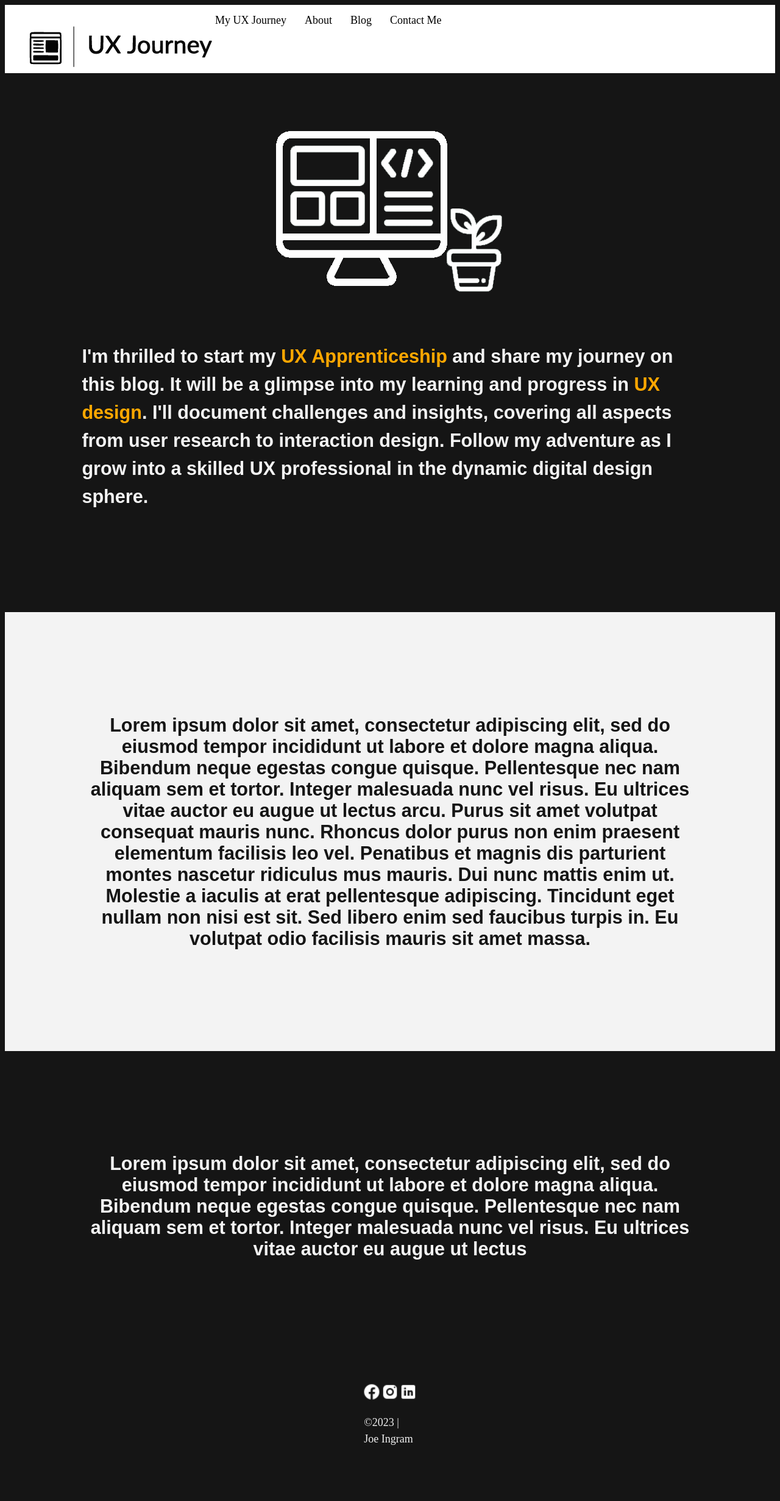
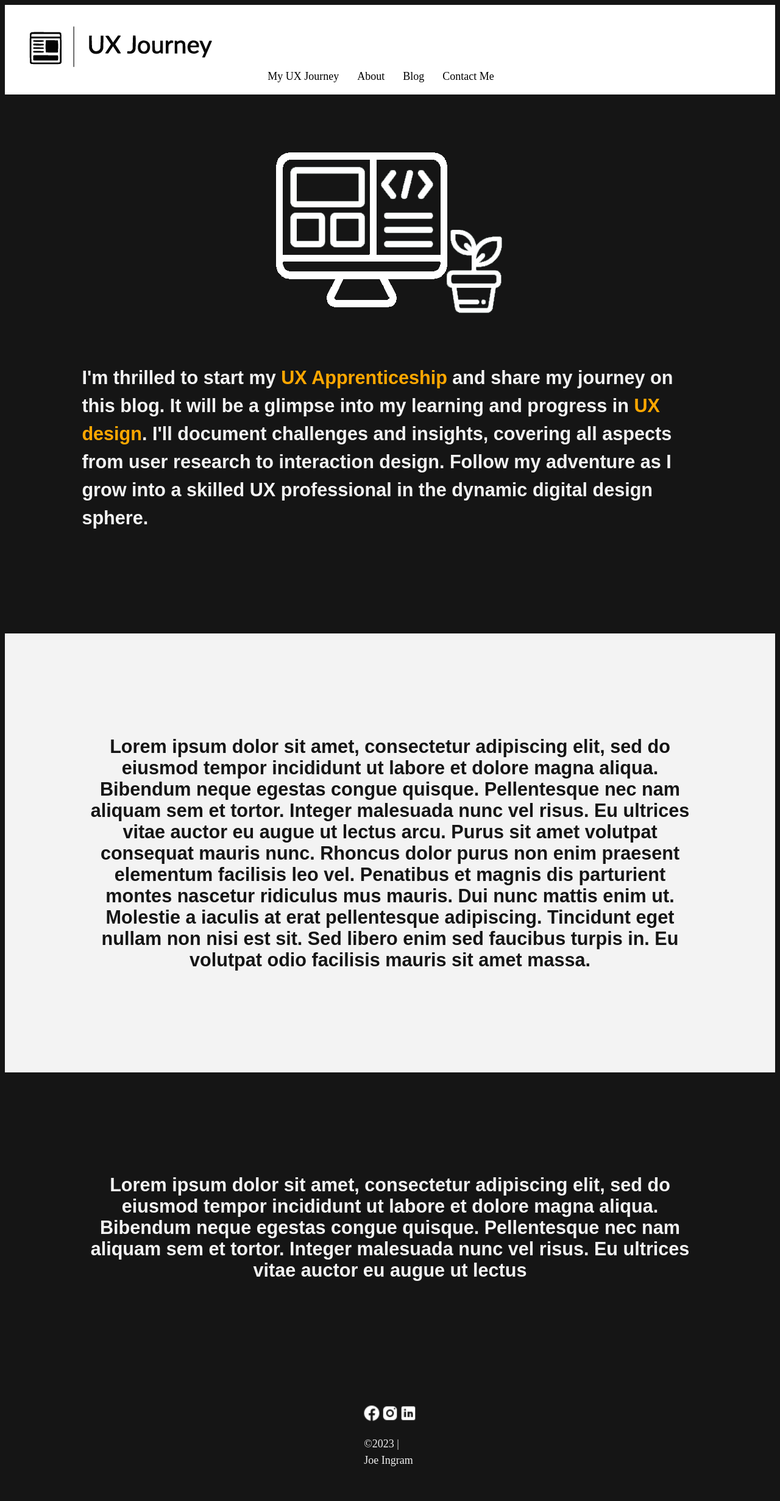
Before and after one commit to myuxjourney/myuxjourney.github.io, a Jekyll site: the page built from index.html, in a window 1280 px wide. Shown: the whole page at 61% size. Built offline with Jekyll 4.4.1, drawn with Linux system fonts in a browser that asks for light colours; nearby versions of some CDN libraries; before the commit the page ends 2427 px from its top, so only the background shows below that.

Commit message:
fixed nav alignment issue

```diff
--- a/_sass/_header.scss
+++ b/_sass/_header.scss
@@ -1,6 +1,6 @@
 header.site-header {
-  display: flex;
+  display: grid;
   background: #ffffff;
-  color: #f0f0f0;
+  color: #ffffff;
   padding: 10px;
 }
```
